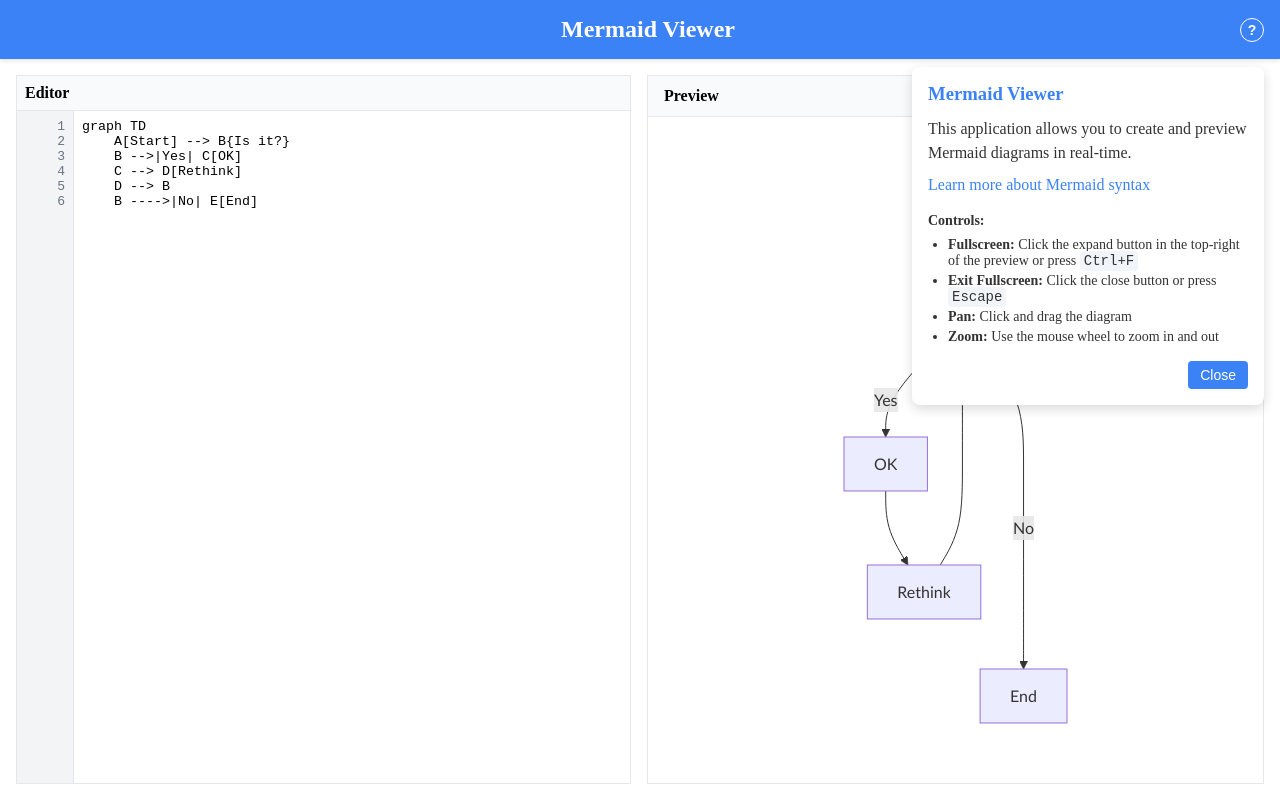
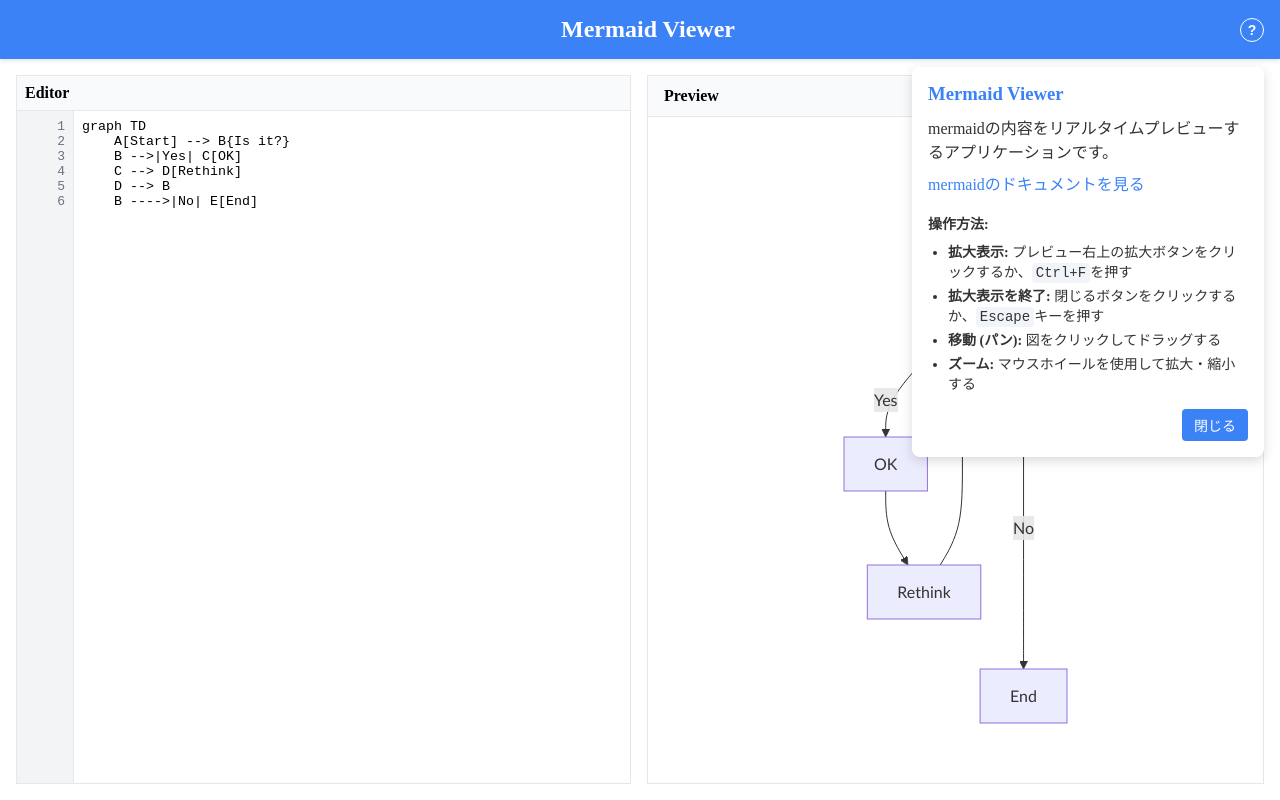
Before and after one commit to xyz600/mermaid-viewer, a React (Vite) app: page / in a window 1280 px wide. Both pictures are taken after a click on the button "Help". Built offline with nearby package versions, Linux system fonts and the light colour scheme.

Commit message:
ヘルプテキストを日本語に変更

```diff
--- a/src/components/Header.tsx
+++ b/src/components/Header.tsx
@@ -62,7 +62,7 @@ export const Header: React.FC<HeaderProps> = ({ title }) => {
         }}>
           <h3 style={{ margin: '0 0 12px 0', color: '#3b82f6' }}>Mermaid Viewer</h3>
           <p style={{ margin: '8px 0', lineHeight: '1.5' }}>
-            This application allows you to create and preview Mermaid diagrams in real-time.
+            mermaidの内容をリアルタイムプレビューするアプリケーションです。
           </p>
           <p style={{ margin: '8px 0', lineHeight: '1.5' }}>
             <a
@@ -71,23 +71,23 @@ export const Header: React.FC<HeaderProps> = ({ title }) => {
               rel="noopener noreferrer"
               style={{ color: '#3b82f6', textDecoration: 'none' }}
             >
-              Learn more about Mermaid syntax
+              mermaidのドキュメントを見る
             </a>
           </p>
 
-          <h4 style={{ margin: '16px 0 8px 0', fontSize: '14px' }}>Controls:</h4>
+          <h4 style={{ margin: '16px 0 8px 0', fontSize: '14px' }}>操作方法:</h4>
           <ul style={{ margin: '0', paddingLeft: '20px', fontSize: '14px' }}>
             <li style={{ margin: '4px 0' }}>
-              <strong>Fullscreen:</strong> Click the expand button in the top-right of the preview or press <kbd style={{ backgroundColor: '#f1f5f9', padding: '2px 4px', borderRadius: '4px' }}>Ctrl+F</kbd>
+              <strong>拡大表示:</strong> プレビュー右上の拡大ボタンをクリックするか、<kbd style={{ backgroundColor: '#f1f5f9', padding: '2px 4px', borderRadius: '4px' }}>Ctrl+F</kbd>を押す
             </li>
             <li style={{ margin: '4px 0' }}>
-              <strong>Exit Fullscreen:</strong> Click the close button or press <kbd style={{ backgroundColor: '#f1f5f9', padding: '2px 4px', borderRadius: '4px' }}>Escape</kbd>
+              <strong>拡大表示を終了:</strong> 閉じるボタンをクリックするか、<kbd style={{ backgroundColor: '#f1f5f9', padding: '2px 4px', borderRadius: '4px' }}>Escape</kbd>キーを押す
             </li>
             <li style={{ margin: '4px 0' }}>
-              <strong>Pan:</strong> Click and drag the diagram
+              <strong>移動 (パン):</strong> 図をクリックしてドラッグする
             </li>
             <li style={{ margin: '4px 0' }}>
-              <strong>Zoom:</strong> Use the mouse wheel to zoom in and out
+              <strong>ズーム:</strong> マウスホイールを使用して拡大・縮小する
             </li>
           </ul>
 
@@ -105,7 +105,7 @@ export const Header: React.FC<HeaderProps> = ({ title }) => {
               fontSize: '14px'
             }}
           >
-            Close
+            閉じる
           </button>
         </div>
       )}
```
